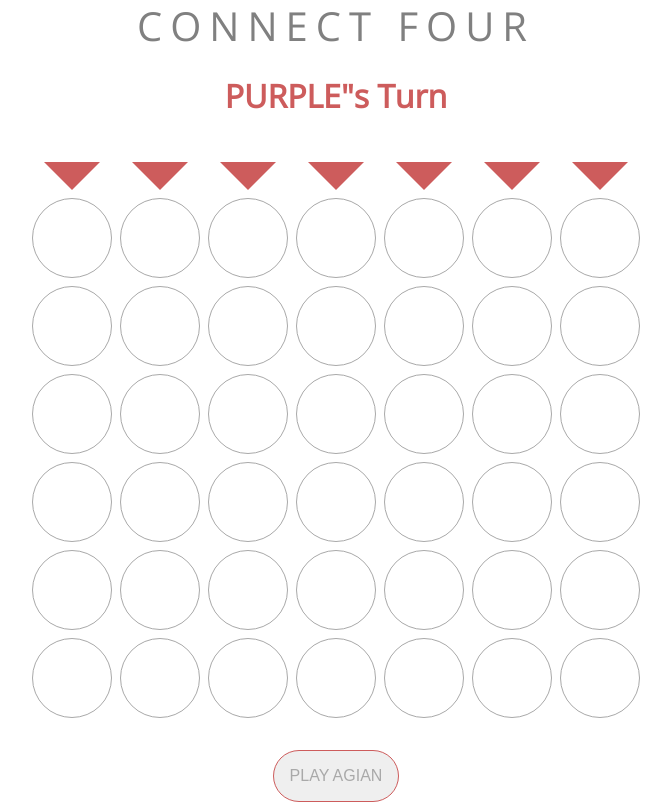
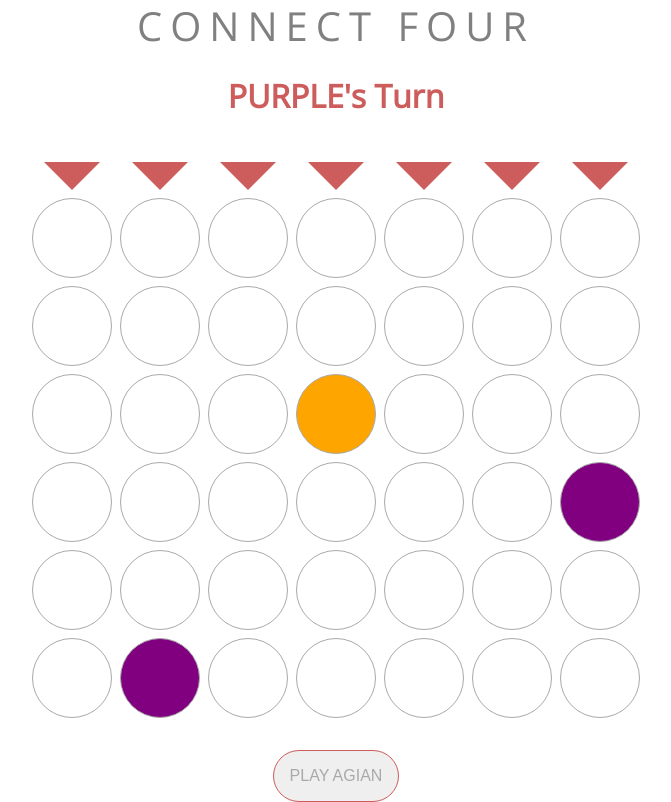
Before and after one commit to kfacison/connect-4, a plain HTML site: page index.html in a window 1280 px wide. Shown: the whole page, without its empty margins (304-975 px from the left). Drawn offline with nearby package versions, Linux system fonts and the light colour scheme.

Commit message:
renderBoard working

```diff
--- a/js/main.js
+++ b/js/main.js
@@ -1,10 +1,16 @@
-console.log("NOOOOOOOOB!");
+
 
     /*----- constants -----*/
-
+	const COLORS = {
+		"0": "white",
+		"1": "purple",
+		"-1": "orange"
+	};
 
 	/*----- state variables -----*/
-	let board;
+	let board; //aray of 7 column
+	let turn; //1 or -1
+	let winner; // null= no winner; or 1 or -1 = winner; 'T' = tie game
 
 	/*----- cached elements  -----*/
 
@@ -13,3 +19,54 @@ console.log("NOOOOOOOOB!");
 
 
 	/*----- functions -----*/
+	init();
+
+	//initialize all state, then call render()
+	function init(){
+		//rotate board array 90 degrees counter-clockwise(pivit poit is[0][0])
+		board =[
+			[0, 0, 0, 0, 0, 0],//col 0
+
+			[1, 0, 0, 0, 0, 0],//col 1
+
+			[0, 0, 0, 0, 0, 0],//col 2
+
+			[0, 0, 0,-1, 0, 0],//col 3
+
+			[0, 0, 0, 0, 0, 0],//col 4
+
+			[0, 0, 0, 0, 0, 0],//col 5
+
+			[0, 0, 1, 0, 0, 0] //col 6
+		];
+		turn = 1;
+		winner = null;
+		render();
+	}
+
+	//visualize all base states
+	function render(){
+		renderBoard();
+		renderMessage();
+		renderControls();
+	}
+
+	function renderBoard(){
+		board.forEach((colArr, colIdx) => {
+			colArr.forEach((cellVal, rowIdx) => {
+			const cellId = `c${colIdx}r${rowIdx}`;
+			const cellEl = document.getElementById(cellId);
+			cellEl.style.backgroundColor = COLORS[cellVal];
+			});
+
+		});
+
+	}
+
+	function renderMessage(){
+
+	}
+	//hide/show UI element(controls)
+	function renderControls(){
+
+	}
```
Also changed, not shown: index.html (+1 -1 lines).
